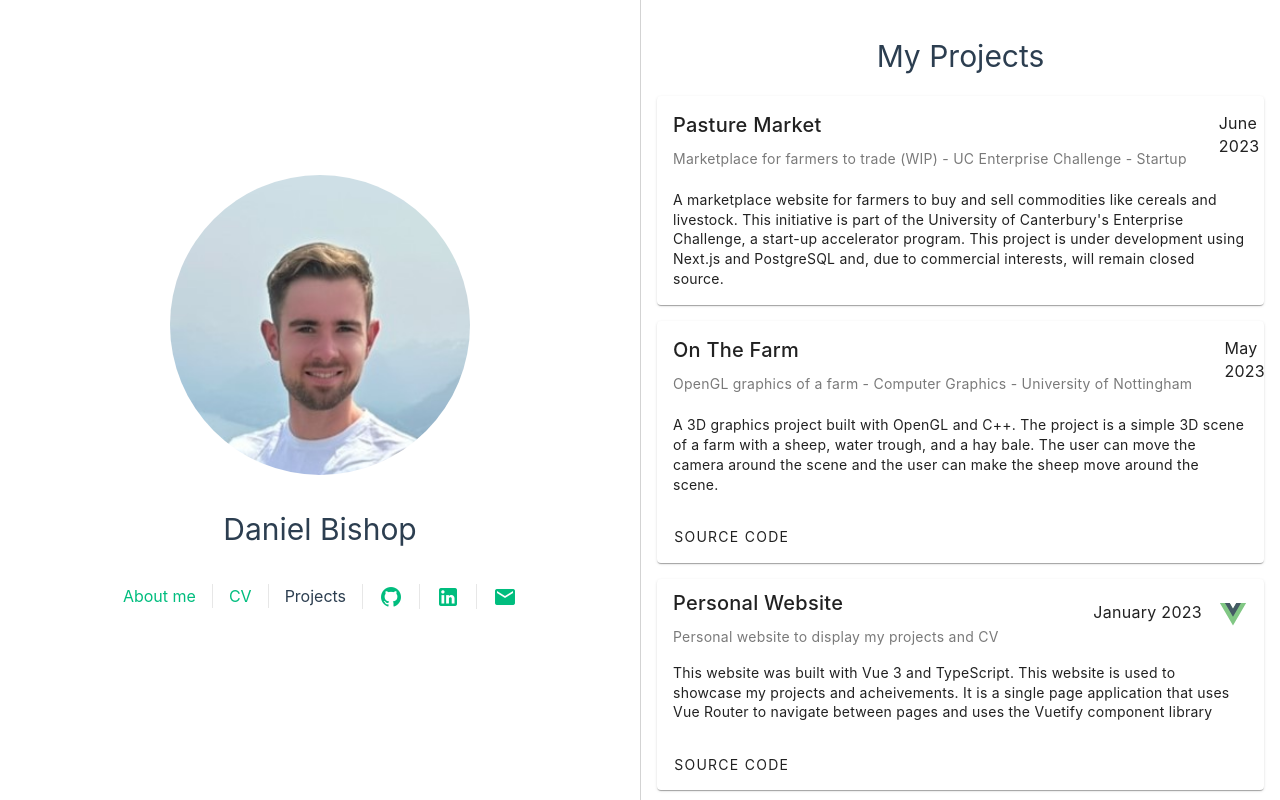
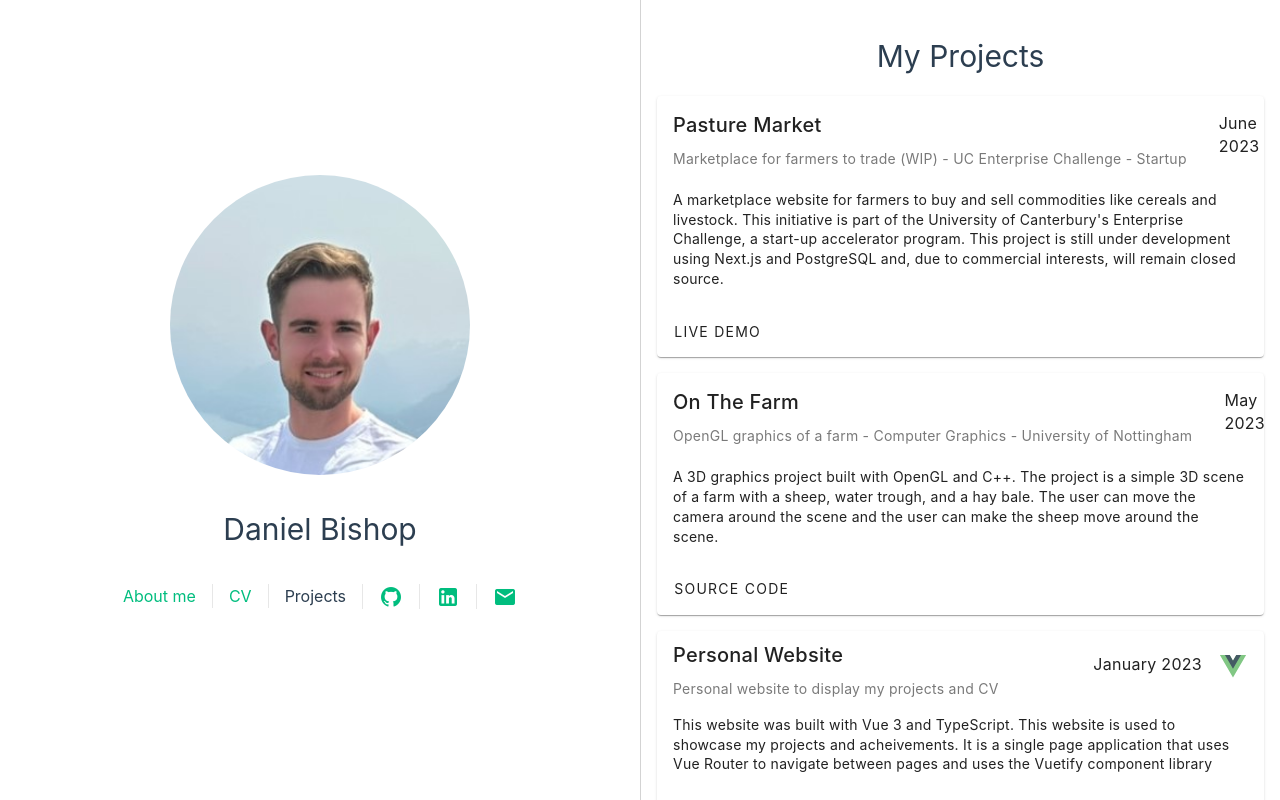
Before and after one commit to dan-kiwi/dan-kiwi.github.io, a Vue app: page /projects in a window 1280 px wide. Built offline with nearby package versions, Linux system fonts and the light colour scheme.

Commit message:
Update Pasture market to show a live demo

```diff
--- a/src/assets/projectInfo.ts
+++ b/src/assets/projectInfo.ts
@@ -14,7 +14,8 @@
   programmingLanguage: ProgramingLanguage;
   text: string;
   internalLink: string;
-  externalLink: string | null;
+  sourceCode?: string | null;
+  externalLink?: string;
   date: Date;
 };
 
@@ -24,7 +25,7 @@
     "Single Player Java Game - Software Engineering I - University of Canterbury",
   text: "A simple GUI game built with Java and Swing. The game is a simple turn-based battle between a player and a monster. The player can attack, heal, or give up. The monster can attack or give up. The game ends when either the player or monster gives up or the player's health reaches 0.",
   internalLink: "/projects/monster-fighter",
-  externalLink: "https://github.com/dan-kiwi/monster-fighter",
+  sourceCode: "https://github.com/dan-kiwi/monster-fighter",
   programmingLanguage: "Java",
   date: new Date(2022, 4),
 };
@@ -35,7 +36,7 @@
     "Embedded System's Game - Embedded Systems - University of Canterbury",
   text: "A simple game built with C to be used on two UC fun kit (a microcontroller). The game is a simple pong game with a ball on one of the microcontroller's LED screen, the player can use the joystick to move the paddle left and right to hit the ball back to the opponent. The game ends when either the player or opponent misses the ball.",
   internalLink: "/projects/pong",
-  externalLink: "https://github.com/dan-kiwi/pong-uc-project",
+  sourceCode: "https://github.com/dan-kiwi/pong-uc-project",
   programmingLanguage: "C",
   date: new Date(2022, 9),
 };
@@ -45,7 +46,7 @@
   subtitle: "Personal website to display my projects and CV",
   text: "This website was built with Vue 3 and TypeScript. This website is used to showcase my projects and acheivements. It is a single page application that uses Vue Router to navigate between pages and uses the Vuetify component library",
   internalLink: "/projects/personal-website",
-  externalLink: "https://github.com/dan-kiwi/personal-website",
+  sourceCode: "https://github.com/dan-kiwi/personal-website",
   programmingLanguage: "Vue",
   date: new Date(2023, 0),
 };
@@ -56,7 +57,7 @@
     "OpenGL graphics of a farm - Computer Graphics - University of Nottingham",
   text: "A 3D graphics project built with OpenGL and C++. The project is a simple 3D scene of a farm with a sheep, water trough, and a hay bale. The user can move the camera around the scene and the user can make the sheep move around the scene.",
   internalLink: "/projects/on-the-farm",
-  externalLink: "https://github.com/dan-kiwi/on-the-farm",
+  sourceCode: "https://github.com/dan-kiwi/on-the-farm",
   programmingLanguage: "OpenGL",
   date: new Date(2023, 4),
 };
@@ -65,10 +66,11 @@
   title: "Pasture Market",
   subtitle:
     "Marketplace for farmers to trade (WIP) - UC Enterprise Challenge - Startup",
-  text: "A marketplace website for farmers to buy and sell commodities like cereals and livestock. This initiative is part of the University of Canterbury's Enterprise Challenge, a start-up accelerator program. This project is under development using Next.js and PostgreSQL and, due to commercial interests, will remain closed source.",
+  text: "A marketplace website for farmers to buy and sell commodities like cereals and livestock. This initiative is part of the University of Canterbury's Enterprise Challenge, a start-up accelerator program. This project is still under development using Next.js and PostgreSQL and, due to commercial interests, will remain closed source.",
   internalLink: "/projects/pasture-market",
-  externalLink: null,
+  sourceCode: null,
   programmingLanguage: "Next.js",
+  externalLink: "https://farm-prices.vercel.app/",
   date: new Date(2023, 5),
 };
 
--- a/src/components/ProjectCard.vue
+++ b/src/components/ProjectCard.vue
@@ -12,6 +12,7 @@
   programmingLanguage: ProgramingLanguage;
   text: string;
   internalLink: string;
+  sourceCode: string | null;
   externalLink: string | null;
   year: string;
 }>();
@@ -56,9 +57,20 @@
           {{ props.text }}
         </p>
       </v-card-text>
-      <v-card-actions v-if="props.externalLink">
+      <v-card-actions v-if="props.sourceCode || props.externalLink">
         <!-- <v-btn to="props.internalLink">More Information</v-btn> -->
-        <v-btn :href="props.externalLink" target="_blank">Source Code</v-btn>
+        <v-btn
+          v-if="props.sourceCode"
+          v-bind:href="props.sourceCode"
+          target="_blank"
+          >Source Code</v-btn
+        >
+        <v-btn
+          v-if="props.externalLink"
+          :href="props.externalLink"
+          target="_blank"
+          >Live Demo</v-btn
+        >
       </v-card-actions>
     </v-card>
   </div>
--- a/src/views/projects/ProjectList.vue
+++ b/src/views/projects/ProjectList.vue
@@ -16,7 +16,8 @@
       :programmingLanguage="project.programmingLanguage"
       :text="project.text"
       :internalLink="project.internalLink"
-      :externalLink="project.externalLink"
+      :sourceCode="project.sourceCode"
+      :externalLink="project.externalLink ?? null"
       :year="
         project.date.toLocaleString('default', { month: 'long' }) +
         ' ' +
```
